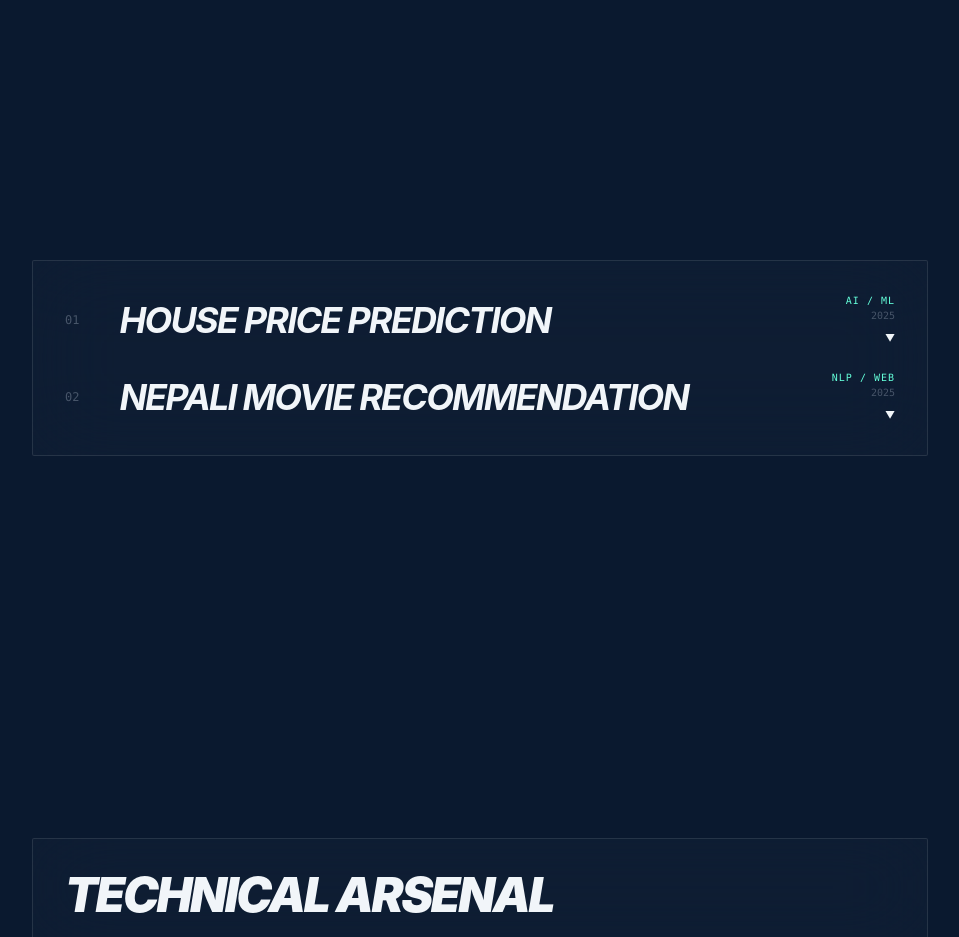
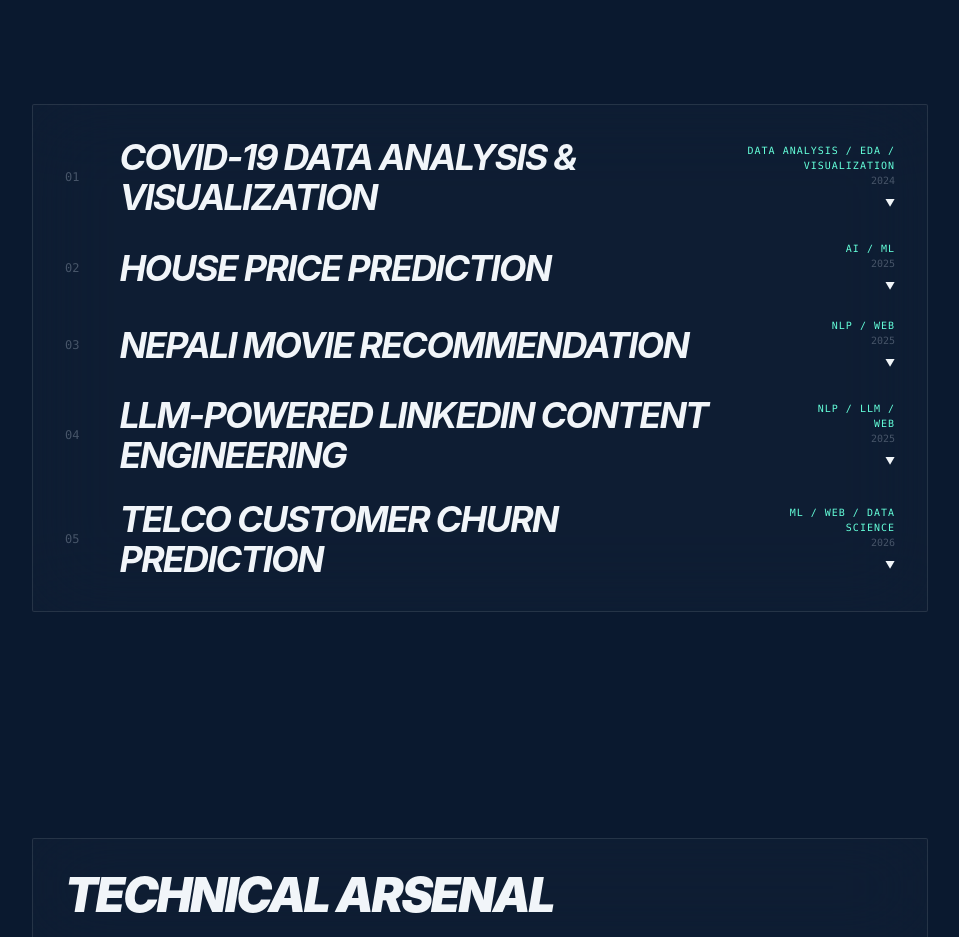
Before and after one commit to Gyawalisahaj/portfolio, a Next.js app: page / in a window 1280 px wide. Shown: the part 2760-3697 px from the top of the page, without its empty margins (160-1119 px from the left). Built offline with nearby package versions, Linux system fonts and the light colour scheme.

Commit message:
Refactor: Add projects

```diff
--- a/src/components/ProjectsSection.tsx
+++ b/src/components/ProjectsSection.tsx
@@ -5,6 +5,20 @@ export default function ProjectsSection() {
   const [expandedIndex, setExpandedIndex] = useState<number | null>(null);
 
   const projects = [
+    {
+      title: "COVID-19 DATA ANALYSIS & VISUALIZATION",
+      tag: "DATA ANALYSIS / EDA / VISUALIZATION",
+      year: "2024",
+      github: "https://github.com/Gyawalisahaj/Covid19-Dataanalysis",
+      details: [
+        "Performed exploratory data analysis (EDA) on COVID-19 datasets to identify global and country-level trends.",
+        "Visualized confirmed, deaths, recovered, and active cases worldwide and specifically for Nepal using line plots and bar charts.",
+        "Created heatmaps to compare countries and WHO regions, highlighting concentrations of confirmed cases, recovery rates, and active cases.",
+        "Implemented sorting functions to identify the top 5 countries by confirmed, recovered, active cases, and deaths.",
+        "Focused on clear, insightful visualizations using Matplotlib and Seaborn for actionable interpretation of pandemic trends."
+      ],
+      tech: ["Python", "Pandas", "NumPy", "Matplotlib", "Seaborn"]
+    },
     {
       title: "HOUSE PRICE PREDICTION",
       tag: "AI / ML",
@@ -24,14 +38,45 @@ export default function ProjectsSection() {
       year: "2025",
       github: "https://github.com/Gyawalisahaj/Nepalimovierecommendation",
       details: [
-        "Developed a full-stack recommendation engine using content-based filtering with Cosine Similarity.",
-        "Engineered a custom web scraper using BeautifulSoup to collect movie metadata from online sources.",
-        "Implemented JWT-based authentication in FastAPI to manage secure user sessions and protected routes.",
-        "Built a dynamic React interface with live search suggestions and integrated movie posters/trailers."
+        "Developed a full-stack recommendation engine using content-based filtering with Cosine Similarity logic.",
+        "Engineered a custom web scraper using BeautifulSoup to aggregate movie metadata and plot synopses.",
+        "Built an interactive UI using Streamlit to provide real-time recommendations and live movie details.",
+        "Implemented NLP techniques for text vectorization using Scikit-learn to measure feature similarities."
       ],
-      tech: ["FastAPI", "JWT Auth", "BeautifulSoup", "Cosine Similarity", "Scikit-learn", "React", "TailwindCSS"]
-    }
-  ];
+      tech: ["Python", "Scikit-learn", "Cosine Similarity", "BeautifulSoup", "Streamlit", "Pandas"]
+    },
+        {
+      title: "LLM-POWERED LINKEDIN CONTENT ENGINEERING",
+      tag: "NLP / LLM / WEB",
+      year: "2025",
+      github: "https://github.com/Gyawalisahaj/LinkedInContentEngineer",
+      live: "https://linkedinpostllm-fbtk8rm9aqxbjgwcoyossr.streamlit.app/",
+      details: [
+        "Developed a sophisticated LLM-powered content tool that bridges raw data analysis and creative LinkedIn post generation.",
+        "Implemented a 'Data-to-Draft' pipeline using preprocess.py for metadata extraction, hashtag unification, and style alignment.",
+        "Built a few-shot learning engine (few_shot.py) to retrieve contextually relevant examples from processed_posts.json for dynamic prompt engineering.",
+        "Integrated LangChain with Groq's llama-3.3-70b-versatile model for fast, style-aligned content generation.",
+        "Delivered an intuitive Streamlit dashboard allowing toggling of post length, language (English/Nepali), and specific tags.",
+        "Strategic enhancements planned include Engagement Prediction (Viral Score), Semantic Style Matching with vector embeddings, and Automated Image/Graphic pairing for complete content automation."
+      ],
+      tech: ["Python", "LangChain", "Groq Llama 3.3", "Streamlit", "Pandas"]
+     },
+    {
+      title: "TELCO CUSTOMER CHURN PREDICTION",
+      tag: "ML / WEB / DATA SCIENCE",
+      year: "2026",
+      github: "https://github.com/Gyawalisahaj/telco-churn-prediction",
+      live: "https://telco-churn-prediction-hq2y2n5cf5prntakqy97er.streamlit.app/",
+      details: [
+        "Developed a production-ready churn prediction system bridging research notebooks to an interactive UI.",
+        "Implemented a clean separation of concerns: Pydantic for data validation, Model Service for business logic, and FastAPI + Streamlit for delivery.",
+        "Loaded and served trained ANN model (.keras) and scaler (.pkl) using a Singleton pattern for efficient inference.",
+        "Enhanced UX with churn probability, risk levels, and retention recommendations displayed on a real-time Streamlit dashboard.",
+        "Strategic enhancements include planned integration of SHAP/LIME for model explainability and GeoJSON-based province-level churn visualization."
+      ],
+      tech: ["Python", "TensorFlow", "Scikit-learn", "Pandas", "FastAPI", "Streamlit", "Joblib", "GeoJSON"]
+    },
+];
 
   return (
     <div className="exp-card">
```
